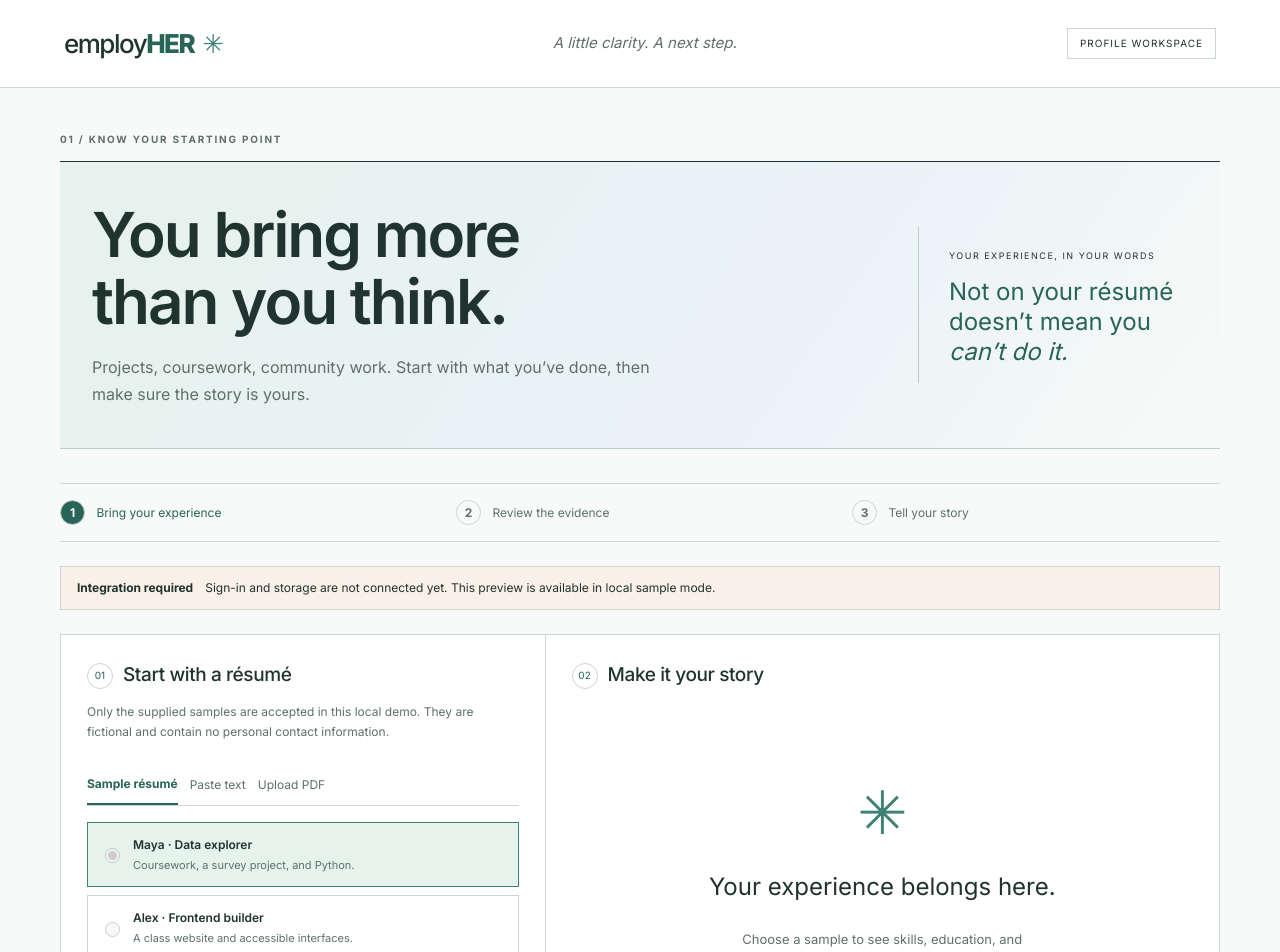
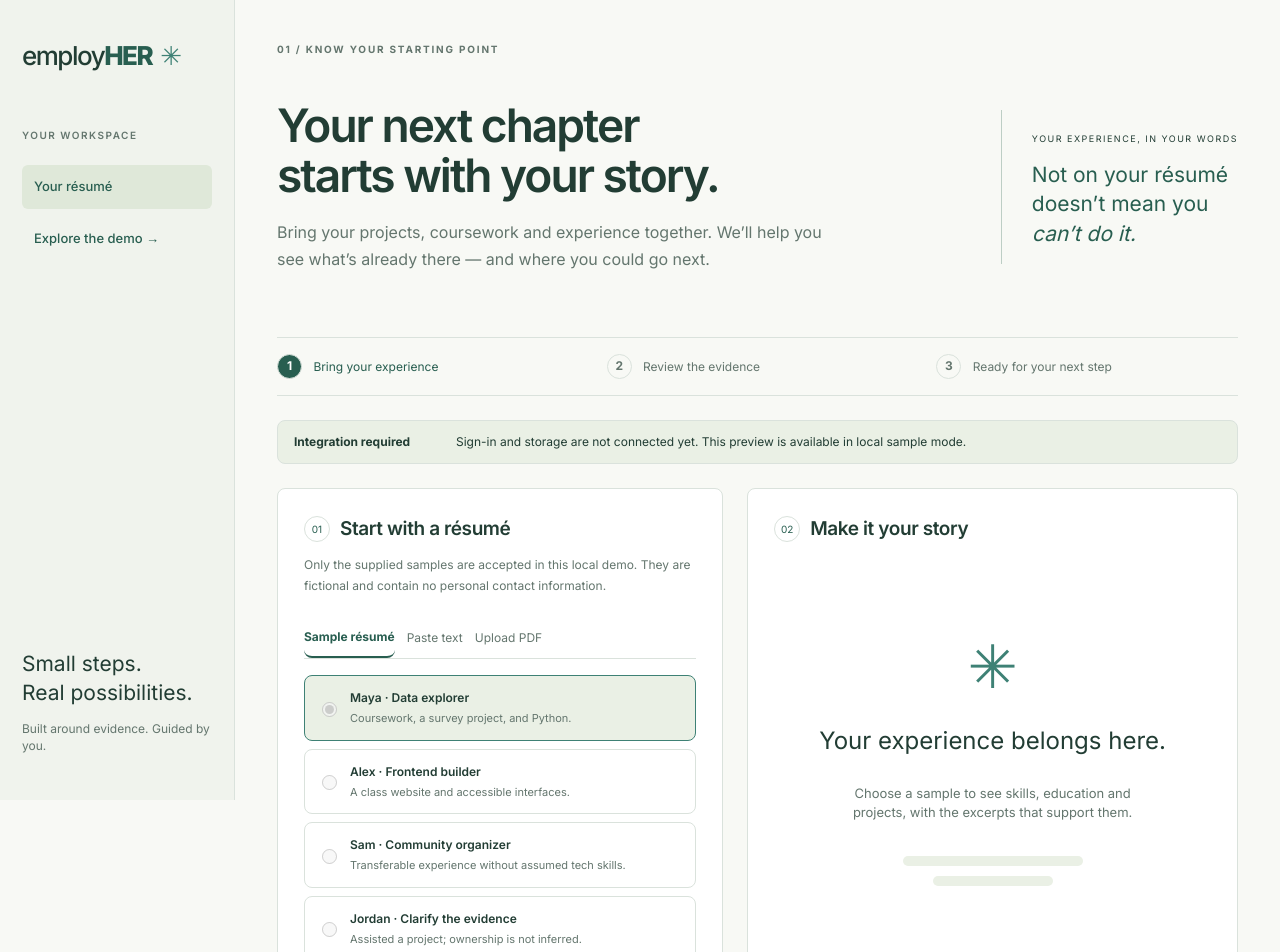
Before and after one commit to Keipydesu/EmployHER, a Next.js app: page /demo/profile in a window 1280 px wide. Shown: the top 952 px of the page. Built offline with nearby package versions, Linux system fonts and the light colour scheme.

Commit message:
Align resume upload screens with the demo UI

```diff
--- a/app/profile/profile.css
+++ b/app/profile/profile.css
@@ -1,5 +1,11 @@
 .profile-demo {
   & {
+    --paper: #f8f9f5;
+    --ink: #223d34;
+    --muted: #64766e;
+    --rule: #dae2dc;
+    --accent-deep: #285e50;
+    --accent-pale: #eaf0e5;
     --line: var(--rule);
     --soft: var(--accent-pale);
   }
@@ -8,6 +14,7 @@
   }
   & {
     margin: 0;
+    min-height: 100vh;
     background: var(--paper);
     color: var(--ink);
     font-family: var(--font-sans);
@@ -31,7 +38,7 @@
     cursor: pointer;
   }
   button:disabled {
-    cursor: wait;
+    cursor: not-allowed;
     opacity: 0.55;
   }
   a {
@@ -68,16 +75,16 @@
   .pill {
     display: inline-block;
     border: 1px solid var(--line);
-    border-radius: 0;
+    border-radius: 8px;
     font-size: 10px;
     letter-spacing: 1px;
     padding: 7px 12px;
     white-space: nowrap;
   }
   .profile-workspace {
-    max-width: 1240px;
-    margin: auto;
-    padding: 44px 40px;
+    max-width: 1440px;
+    margin: 0 auto 0 235px;
+    padding: 42px;
   }
   .eyebrow {
     font-size: 10px;
@@ -90,17 +97,15 @@
     justify-content: space-between;
     align-items: center;
     margin: 14px 0 34px;
-    padding: 40px 32px;
-    border-top: 1px solid var(--ink);
-    border-bottom: 1px solid var(--rule-strong);
-    border-radius: 0;
-    background: var(--gradient-hero);
+    padding: 30px 0;
+    border: 0;
+    background: transparent;
     gap: 40px;
   }
   h1 {
     font-family: var(--font-display);
-    font-size: clamp(38px, 5vw, 62px);
-    font-weight: 550;
+    font-size: clamp(34px, 3.6vw, 52px);
+    font-weight: 600;
     line-height: 1.08;
     letter-spacing: -2px;
     margin: 0 0 18px;
@@ -115,7 +120,7 @@
   .hero-note {
     border-left: 1px solid var(--rule-strong);
     padding: 16px 0 16px 30px;
-    min-width: 270px;
+    min-width: 210px;
   }
   .hero-note > span {
     font-size: 9px;
@@ -124,8 +129,8 @@
   .hero .hero-note p {
     font-family: var(--font-display);
     color: var(--accent-deep);
-    font-size: 24px;
-    line-height: 1.25;
+    font-size: 21px;
+    line-height: 1.4;
     margin-top: 12px;
   }
   .profile-steps {
@@ -161,39 +166,40 @@
     color: white;
   }
   .demo-banner {
-    background: var(--peach-pale);
+    background: var(--accent-pale);
     border: 1px solid var(--rule);
-    border-radius: 0;
+    border-radius: 8px;
     padding: 12px 16px;
     display: flex;
     gap: 12px;
     font-size: 12px;
   }
   .demo-banner strong {
-    white-space: nowrap;
+    white-space: normal;
+    min-width: 150px;
   }
   .session-button {
     margin-top: 16px;
   }
   .columns {
     display: grid;
-    grid-template-columns: 0.9fr 1.25fr;
-    gap: 0;
+    grid-template-columns: minmax(0, 1fr) minmax(0, 1.1fr);
+    gap: 24px;
     align-items: stretch;
   }
   .card {
     background: var(--raised);
     border: 1px solid var(--line);
-    border-radius: 0;
+    border-radius: 8px;
     box-shadow: none;
     padding: 26px;
   }
   .columns > .card:nth-child(2) {
     background: var(--raised);
-    border-left: 0;
+    border-left: 1px solid var(--line);
   }
   .suggestions.card {
-    background: var(--gradient-peach);
+    background: var(--accent-pale);
   }
   .profile-section-heading {
     display: flex;
@@ -202,7 +208,7 @@
   }
   .profile-section-heading h2 {
     font-size: 19px;
-    font-weight: 500;
+    font-weight: 600;
     letter-spacing: -0.4px;
     margin: 0;
     flex: 1;
@@ -237,7 +243,7 @@
     font-size: 12px;
   }
   .tabs button {
-    border-radius: 0;
+    border-radius: 8px;
   }
   .tabs button.selected {
     border-bottom: 2px solid var(--accent-deep);
@@ -261,7 +267,7 @@
     align-items: center;
     padding: 13px 12px;
     border: 1px solid var(--line);
-    border-radius: 0;
+    border-radius: 8px;
     cursor: pointer;
   }
   .sample-option:hover {
@@ -289,11 +295,11 @@
     margin-top: 3px;
   }
   .button {
-    background: var(--ink);
+    background: var(--accent-deep);
     color: white;
-    border: 1px solid var(--ink);
+    border: 1px solid var(--accent-deep);
     padding: 12px 18px;
-    border-radius: 0;
+    border-radius: 8px;
     text-decoration: none;
     display: inline-flex;
     align-items: center;
@@ -315,7 +321,7 @@
     background: var(--raised);
     color: var(--accent-deep);
     border: 1px solid var(--rule-strong);
-    border-radius: 0;
+    border-radius: 8px;
     padding: 11px 14px;
     font-size: 12px;
   }
@@ -353,7 +359,7 @@
   .placeholder-row {
     height: 10px;
     background: var(--accent-pale);
-    border-radius: 0;
+    border-radius: 8px;
     width: 180px;
     margin-top: 20px;
   }
@@ -373,7 +379,7 @@
   .field textarea,
   .field select {
     border: 1px solid var(--line);
-    border-radius: 0;
+    border-radius: 8px;
     padding: 9px 10px;
     background: var(--raised);
     color: var(--ink);
@@ -399,7 +405,7 @@
   }
   .source {
     font-size: 9px;
-    border-radius: 0;
+    border-radius: 8px;
     padding: 3px 7px;
     background: var(--soft);
     color: var(--accent-deep);
@@ -459,14 +465,14 @@
   .notice {
     background: var(--soft);
     padding: 12px;
-    border-radius: 0;
+    border-radius: 8px;
     color: var(--accent-deep);
   }
   .error {
     background: var(--peach-pale);
     border: 1px solid var(--rule-strong);
     padding: 14px;
-    border-radius: 0;
+    border-radius: 8px;
     margin-bottom: 20px;
     font-size: 13px;
     color: var(--warning);
@@ -478,7 +484,7 @@
     font-size: 11px;
     background: var(--soft);
     padding: 12px;
-    border-radius: 0;
+    border-radius: 8px;
   }
   .suggestions {
     margin-top: 24px;
@@ -495,9 +501,9 @@
   }
   .upload-box {
     text-align: center;
-    padding: 24px 12px;
+    padding: 32px 18px;
     border: 1px dashed var(--accent);
-    border-radius: 0;
+    border-radius: 8px;
     background: var(--raised);
   }
   .upload-icon {
@@ -540,7 +546,126 @@
     color: var(--muted);
     margin-bottom: 30px;
   }
+  .site-header,
+  .workspace-header {
+    position: fixed;
+    inset: 0 auto 0 0;
+    width: 235px;
+    height: 100vh;
+    margin: 0;
+    flex-wrap: nowrap;
+    padding: 36px 22px 24px;
+    background: #f0f3ed;
+    border: 0;
+    border-right: 1px solid var(--line);
+    display: flex;
+    flex-direction: column;
+    align-items: stretch;
+    justify-content: flex-start;
+    gap: 24px;
+  }
+  .header-caption {
+    margin-top: 30px;
+    font: 600 10px var(--font-sans);
+    letter-spacing: 1.5px;
+  }
+  .site-header nav,
+  .workspace-header nav {
+    display: grid;
+    gap: 8px;
+  }
+  .site-header nav a,
+  .workspace-header nav a {
+    padding: 12px;
+    font-size: 13px;
+    font-weight: 500;
+    letter-spacing: 0;
+    border-radius: 6px;
+  }
+  nav [aria-current="page"] {
+    background: #dfe8d9;
+    color: var(--accent-deep);
+  }
+  .profile-sidebar-note {
+    margin-top: auto;
+    font-size: 21px;
+    line-height: 1.4;
+  }
+  .profile-sidebar-note small {
+    display: block;
+    margin-top: 14px;
+    font-size: 12px;
+    color: var(--muted);
+  }
+  .processing-consent {
+    display: grid;
+    grid-template-columns: auto 1fr;
+    align-items: start;
+    gap: 10px;
+    margin-top: 20px;
+    font-size: 12px;
+    color: var(--muted);
+  }
+  .processing-consent input {
+    margin-top: 4px;
+    accent-color: var(--accent-deep);
+  }
+  .upload-icon {
+    width: 56px;
+    margin: 0 auto 16px;
+    border-radius: 14px;
+    background: var(--accent-pale);
+    color: var(--accent-deep);
+  }
+  .upload-box input::file-selector-button {
+    background: var(--accent-pale);
+    color: var(--accent-deep);
+    border: 1px solid var(--line);
+    border-radius: 6px;
+    padding: 10px 12px;
+    margin-right: 8px;
+    cursor: pointer;
+  }
+  .selected-file {
+    overflow-wrap: anywhere;
+    color: var(--accent-deep);
+  }
+  :is(button, a, input, textarea, select):focus-visible {
+    outline: 3px solid var(--accent);
+    outline-offset: 3px;
+  }
+  @media (max-width: 1100px) {
+    .hero-note {
+      display: none;
+    }
+    .columns {
+      grid-template-columns: minmax(0, 1fr);
+    }
+  }
   @media (max-width: 800px) {
+    .site-header,
+    .workspace-header {
+      position: static;
+      width: auto;
+      height: auto;
+      padding: 20px;
+      gap: 14px;
+      border-right: 0;
+      border-bottom: 1px solid var(--line);
+    }
+    .site-header nav,
+    .workspace-header nav {
+      display: flex;
+      flex-wrap: wrap;
+      gap: 6px;
+    }
+    .profile-sidebar-note {
+      display: none;
+    }
+    .profile-workspace {
+      margin-left: 0;
+    }
+
     .columns {
       grid-template-columns: 1fr;
       gap: 20px;
@@ -550,10 +675,6 @@
     }
     .profile-workspace {
       padding: 26px 18px;
-    }
-    .site-header {
-      height: 70px;
-      padding: 0 20px;
     }
     .header-caption {
       display: none;
--- a/src/components/profile-workspace.tsx
+++ b/src/components/profile-workspace.tsx
@@ -65,9 +65,11 @@ export function ProfileWorkspace({
     requestKeys.current.set(intent, key);
     return key;
   }
-  const [text, setText] = useState(resumeFixtures[0].text);
+  const [text, setText] = useState(personal ? "" : resumeFixtures[0].text);
   const [file, setFile] = useState<File | null>(null);
-  const [mode, setMode] = useState<"sample" | "text" | "pdf">("sample");
+  const [mode, setMode] = useState<"sample" | "text" | "pdf">(
+    personal ? "pdf" : "sample",
+  );
   const [sampleId, setSampleId] = useState(resumeFixtures[0].id);
   const [profile, setProfile] = useState<PublicProfile | null>(null);
   const [edits, setEdits] = useState<Edit[]>([]);
@@ -269,8 +271,19 @@ export function ProfileWorkspace({
             employ<span>HER</span>
             <span className="brand-dot">✳</span>
           </Link>
-          <span className="header-caption">A little clarity. A next step.</span>
-          <span className="pill">PROFILE WORKSPACE</span>
+          <span className="header-caption">YOUR WORKSPACE</span>
+          <nav aria-label="Sample workspace">
+            <Link href="/demo/profile" aria-current="page">
+              Your résumé
+            </Link>
+            <Link href="/demo">Explore the demo →</Link>
+          </nav>
+          <p className="profile-sidebar-note">
+            Small steps.
+            <br />
+            Real possibilities.
+            <small>Built around evidence. Guided by you.</small>
+          </p>
         </header>
       )}
       <main className="profile-workspace">
@@ -278,13 +291,13 @@ export function ProfileWorkspace({
         <section className="hero">
           <div>
             <h1>
-              You bring more
+              Your next chapter
               <br />
-              than you think.
+              starts with your story.
             </h1>
             <p>
-              Projects, coursework, community work. Start with what you’ve done,
-              then make sure the story is yours.
+              Bring your projects, coursework and experience together. We’ll
+              help you see what’s already there — and where you could go next.
             </p>
           </div>
           <div className="hero-note">
@@ -298,19 +311,29 @@ export function ProfileWorkspace({
             </p>
           </div>
         </section>
-        <ol className="profile-steps">
-          <li className="active">
+        <ol className="profile-steps" aria-label="Résumé progress">
+          <li className="active" aria-current={!profile ? "step" : undefined}>
             <b>1</b> Bring your experience
           </li>
-          <li className={profile ? "active" : ""}>
+          <li
+            className={profile ? "active" : ""}
+            aria-current={
+              profile && (profile.status !== "confirmed" || dirty)
+                ? "step"
+                : undefined
+            }
+          >
             <b>2</b> Review the evidence
           </li>
           <li
             className={
               profile?.status === "confirmed" && !dirty ? "active" : ""
             }
+            aria-current={
+              profile?.status === "confirmed" && !dirty ? "step" : undefined
+            }
           >
-            <b>3</b> Tell your story
+            <b>3</b> Ready for your next step
           </li>
         </ol>
         <div className="demo-banner">
@@ -411,7 +434,14 @@ export function ProfileWorkspace({
                   className={mode === value ? "selected" : ""}
                   aria-pressed={mode === value}
                   disabled={!!busy}
-                  onClick={() => setMode(value)}
+                  onClick={() => {
+                    setMode(value);
+                    if (value === "sample")
+                      setText(
+                        resumeFixtures.find((sample) => sample.id === sampleId)!
+                          .text,
+                      );
+                  }}
                 >
                   {value === "sample"
                     ? "Sample résumé"
@@ -463,7 +493,9 @@ export function ProfileWorkspace({
               )}
               {mode === "pdf" && (
                 <div className="upload-box">
-                  <span className="upload-icon">↥</span>
+                  <span className="upload-icon" aria-hidden="true">
+                    ↥
+                  </span>
                   <label htmlFor="resume-file">
                     {personal
                       ? "Choose your text-based résumé PDF"
@@ -472,17 +504,25 @@ export function ProfileWorkspace({
                   <input
                     id="resume-file"
                     type="file"
-                    accept="application/pdf"
+                    accept="application/pdf,.pdf"
+                    aria-describedby="resume-file-help"
                     onChange={(e) => setFile(e.target.files?.[0] ?? null)}
                   />
-                  <p>Up to 2 MB · 5 pages · no scanned or encrypted PDFs</p>
+                  {file && (
+                    <p className="selected-file" role="status">
+                      Ready to review: <strong>{file.name}</strong>
+                    </p>
+                  )}
+                  <p id="resume-file-help">
+                    Up to 2 MB · 5 pages · no scanned or encrypted PDFs
+                  </p>
                   <a href={`/api/demo/fixtures/${sampleId}`}>
                     Download the selected sample PDF
                   </a>
                 </div>
               )}
               {personal && (
-                <label className="field">
+                <label className="processing-consent">
                   <input
                     type="checkbox"
                     checked={consent}
@@ -501,7 +541,11 @@ export function ProfileWorkspace({
               <button
                 className="button wide"
                 onClick={extract}
-                disabled={personal && !consent}
+                disabled={
+                  (personal && !consent) ||
+                  (mode === "pdf" && !file) ||
+                  (mode === "text" && !text.trim())
+                }
               >
                 Review my experience <span>→</span>
               </button>
@@ -528,8 +572,9 @@ export function ProfileWorkspace({
                 <span className="empty-symbol">✳</span>
                 <h3>Your experience belongs here.</h3>
                 <p>
-                  Choose a sample to see skills, education, and projects with
-                  the excerpts that support them.
+                  {personal
+                    ? "Add your résumé to see your skills, education and projects, with the excerpts that support them."
+                    : "Choose a sample to see skills, education and projects, with the excerpts that support them."}
                 </p>
                 <div className="placeholder-row" />
                 <div className="placeholder-row short" />
```
Also changed, not shown: 6 other files (tests, documents, lock files or other folders).
